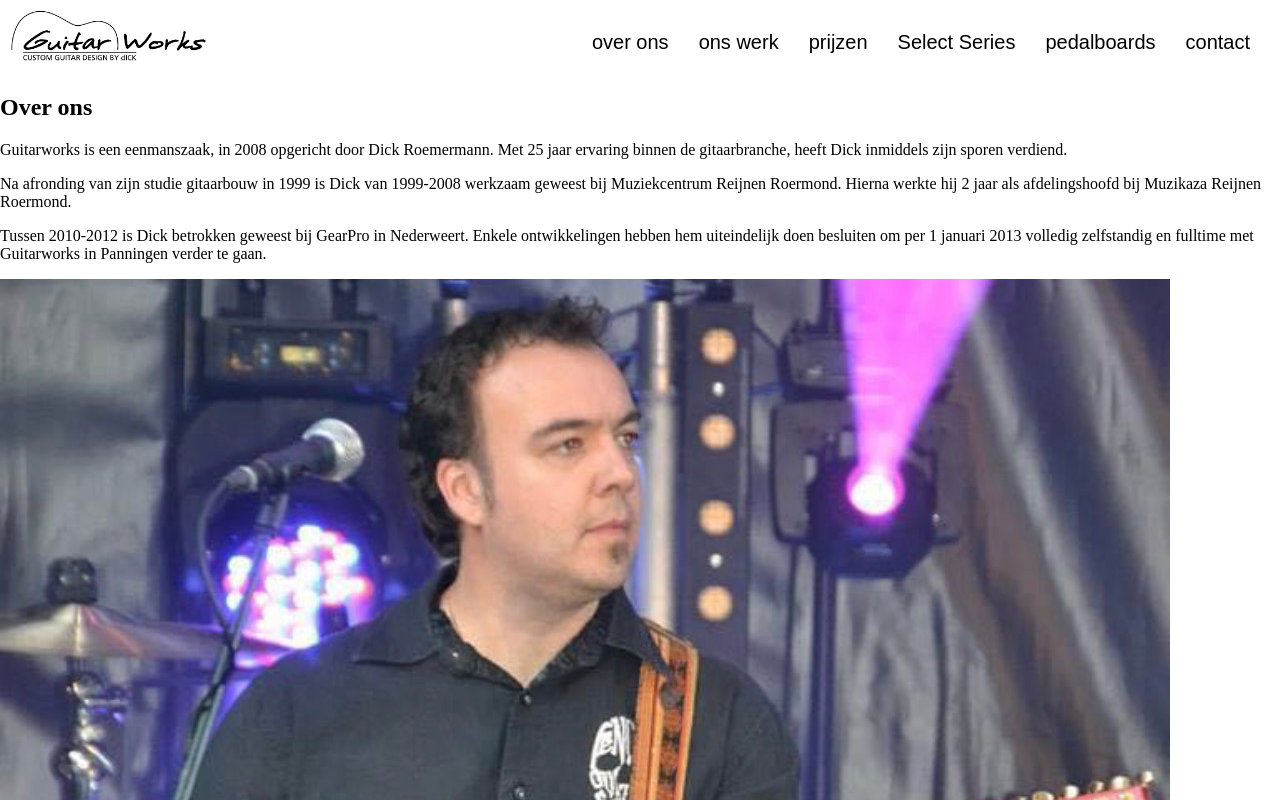
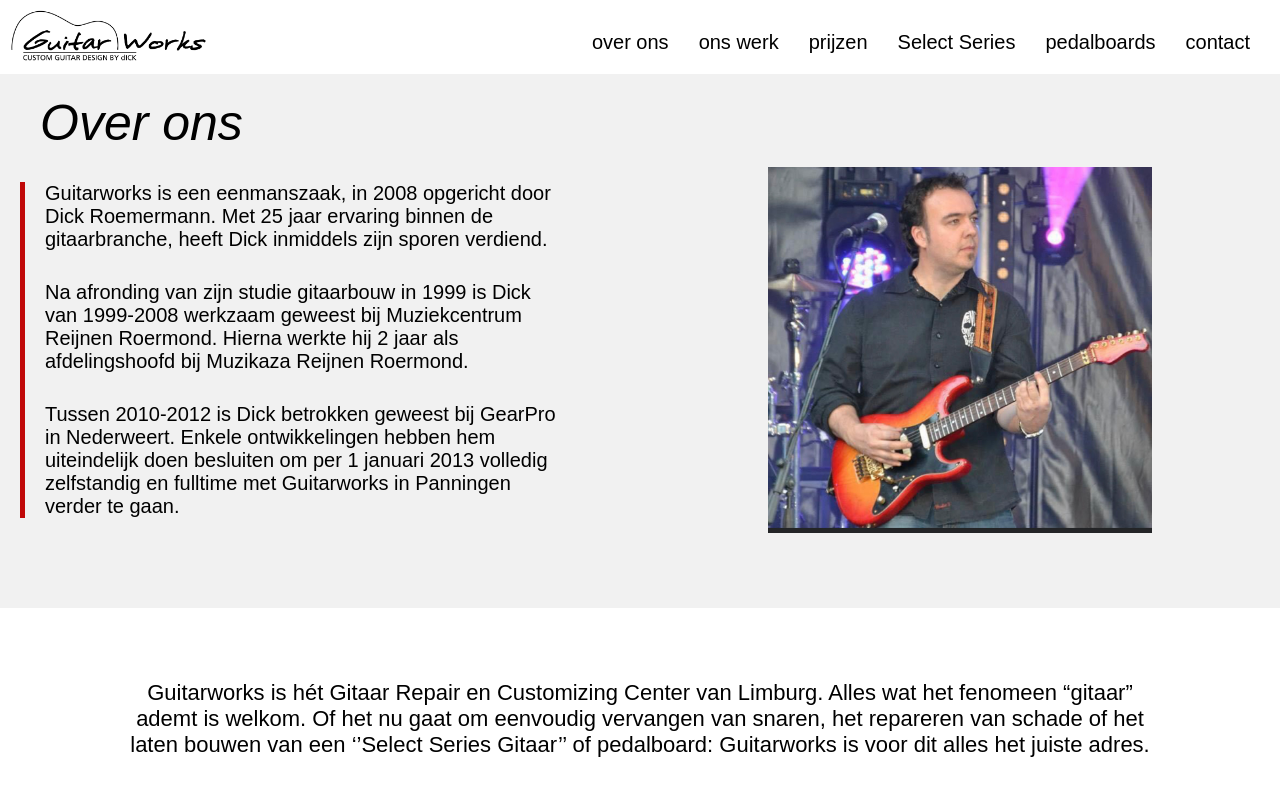
Before and after one commit to xRedRosee/guitar-works, a Nuxt app: page /overons in a window 1280 px wide. Shown: the top 800 px of the page. Built offline with nearby package versions, Linux system fonts and the light colour scheme; a web font is replaced by a local one.

Commit message:
added styling to overons page

```diff
--- a/app.vue
+++ b/app.vue
@@ -14,6 +14,7 @@
   --black: black;
   --white: white;
   --red: #C00808;
+  --lightgrey: #F1F1F1;
   --normalfont: "canada-type-gibson", sans-serif;
   --normalfontnormal: 400;
   --normalfontmedium: 500;
--- a/pages/overons.vue
+++ b/pages/overons.vue
@@ -3,8 +3,10 @@
     <section class="top-header">
         <h1 class="header-h1"> Over ons </h1>
         <div class="header-info">
+            <div class="text-side">
                 <article class="header-intro-text">
-                <p class="header-text"> Guitarworks is een eenmanszaak, in 2008 opgericht door Dick Roemermann. Met 25 jaar
+                    <p class="header-text"> Guitarworks is een eenmanszaak, in 2008 opgericht door Dick Roemermann. Met 25
+                        jaar
                         ervaring binnen de gitaarbranche, heeft Dick inmiddels zijn sporen verdiend. </p>
                     <p class="header-text"> Na afronding van zijn studie gitaarbouw in 1999 is Dick van 1999-2008 werkzaam
                         geweest bij Muziekcentrum Reijnen Roermond. Hierna werkte hij 2 jaar als afdelingshoofd bij Muzikaza
@@ -13,9 +15,18 @@
                         ontwikkelingen hebben hem uiteindelijk doen besluiten om per 1 januari 2013 volledig zelfstandig en
                         fulltime met Guitarworks in Panningen verder te gaan. </p>
                 </article>
+            </div>
+            <div class="img-side">
                 <img class="header-img" alt="over ons foto" src="../assets/IMG_5953.jpeg">
             </div>
+        </div>
     </section>
+    <article class="bottom-banner">
+        <p class="bottom-text">Guitarworks is hét Gitaar Repair en Customizing Center van Limburg. Alles wat het fenomeen
+            “gitaar” ademt is welkom.
+            Of het nu gaat om eenvoudig vervangen van snaren, het repareren van schade of het laten bouwen van een ‘’Select
+            Series Gitaar’’ of pedalboard: Guitarworks is voor dit alles het juiste adres.</p>
+    </article>
 </template>
 <script scoped>
 import Navbar from '/././components/Navbar.vue';
@@ -23,4 +34,71 @@ export default {
 
 }
 </script>
-<style></style>
+<style>
+.top-header {
+    background-color: var(--lightgrey);
+    padding-top: 20px;
+    padding-bottom: 60px;
+}
+
+.header-h1 {
+    font-size: 50px;
+    color: var(--black);
+    font-family: var(--headingfont);
+    font-style: italic;
+    font-weight: var(--headingfontweight);
+    margin: 0;
+    margin-left: 40px;
+}
+
+.header-info {
+    width: 100%;
+    display: flex;
+    flex-direction: row;
+    align-items: center;
+    justify-content: space-between;
+}
+
+.text-side {
+    width: 50%;
+}
+
+.header-intro-text {
+    width: 80%;
+    border-left: 5px solid var(--red);
+    padding-left: 20px;
+    margin-left: 20px;
+}
+
+.header-text {
+    font-family: var(--normalfont);
+    font-weight: var(--normalfontnormal);
+    font-size: 20px;
+    margin-block: 30px;
+}
+
+.img-side {
+    width: 50%;
+    display: flex;
+    justify-content: center;
+}
+
+.header-img {
+    width: 60%;
+}
+
+.bottom-banner {
+    width: 100%;
+    display: flex;
+    justify-content: center;
+    padding-block: 50px;
+}
+
+.bottom-text {
+    font-family: var(--normalfont);
+    font-weight: var(--normalfontmedium);
+    font-size: 22px;
+    width: 80%;
+    text-align: center;
+}
+</style>
```
Lines whose indentation alone changed are shown as unchanged.
